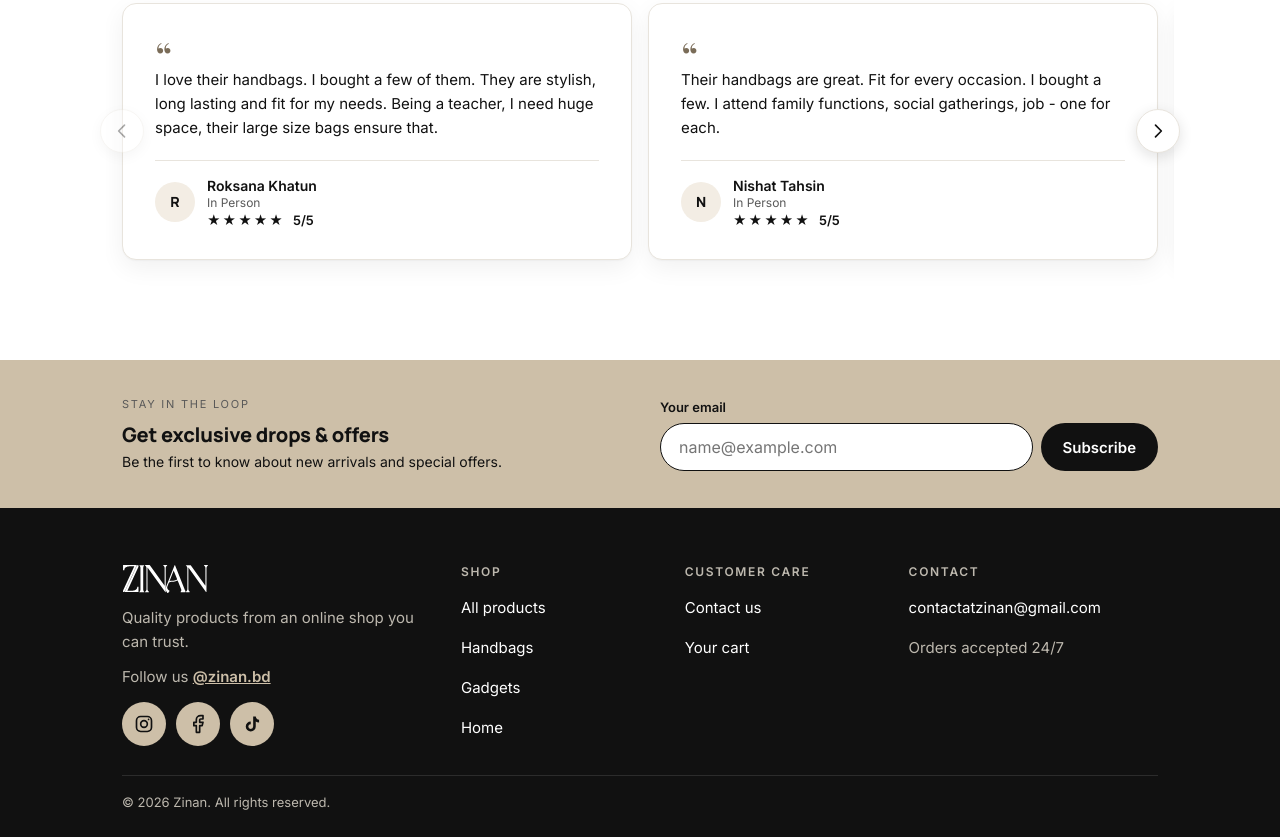
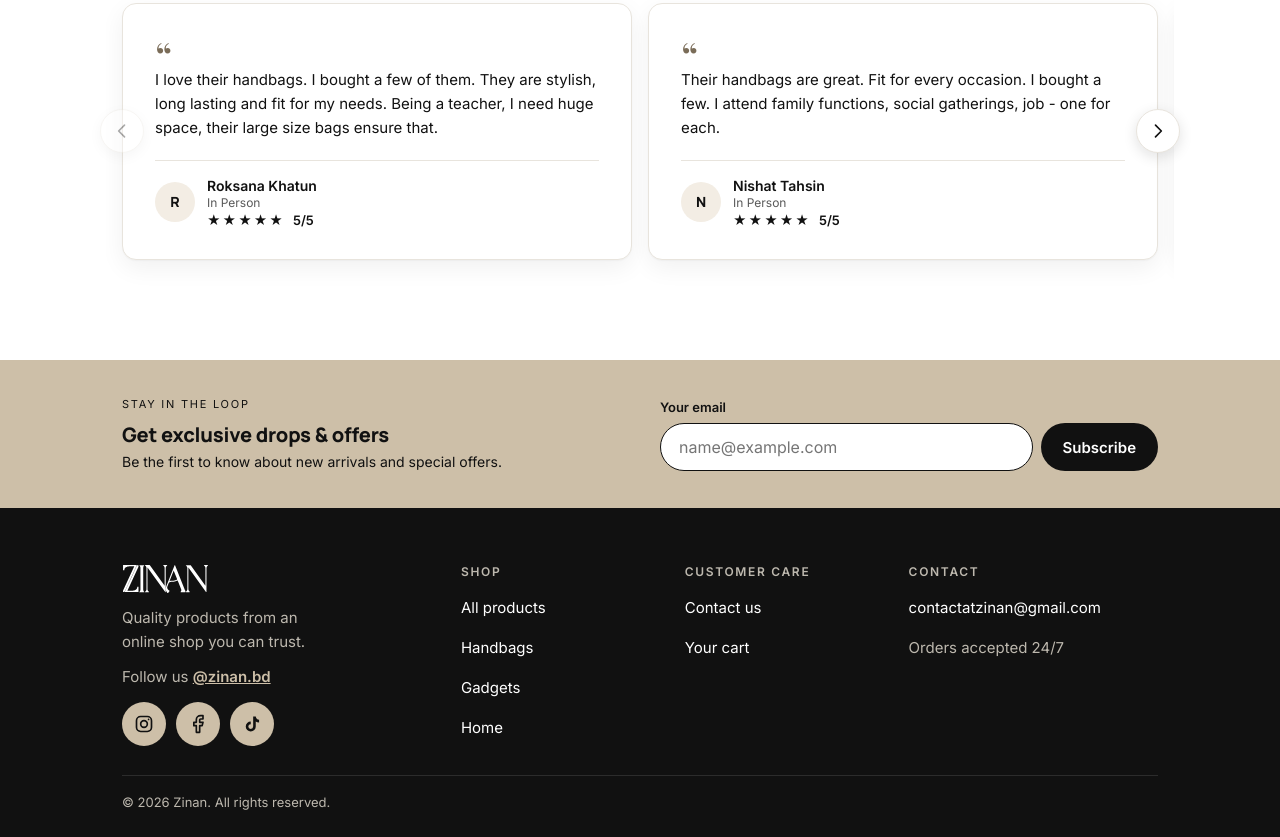
Before and after one commit to zinan32/zinan-shop, a plain HTML site: page index.html in a window 1280 px wide. Shown: the part 2119-2956 px from the top of the page. Drawn offline with nearby package versions, Linux system fonts and the light colour scheme; no server answers.

Commit message:
Update styles.css

```diff
--- a/css/styles.css
+++ b/css/styles.css
@@ -249,3 +249,9 @@ h2 { font-size: 20px; line-height: 1.2; }
   .foot-brand, .foot-contact { grid-column: auto; }
 }
 /* ===== SECTION 16: NEWSLETTER STRIP + FOOTER · END ===== */
+
+/* ===== SECTION 17: FOOTER POLISH · START =====
+   Paste at the very bottom of css/styles.css (below Section 16). */
+.nl .eyebrow { color: var(--ink); }               /* grey on sand was too faint to read */
+.nl-text, .foot-about { text-wrap: balance; }     /* no lonely last word on its own line */
+/* ===== SECTION 17: FOOTER POLISH · END ===== */
```
